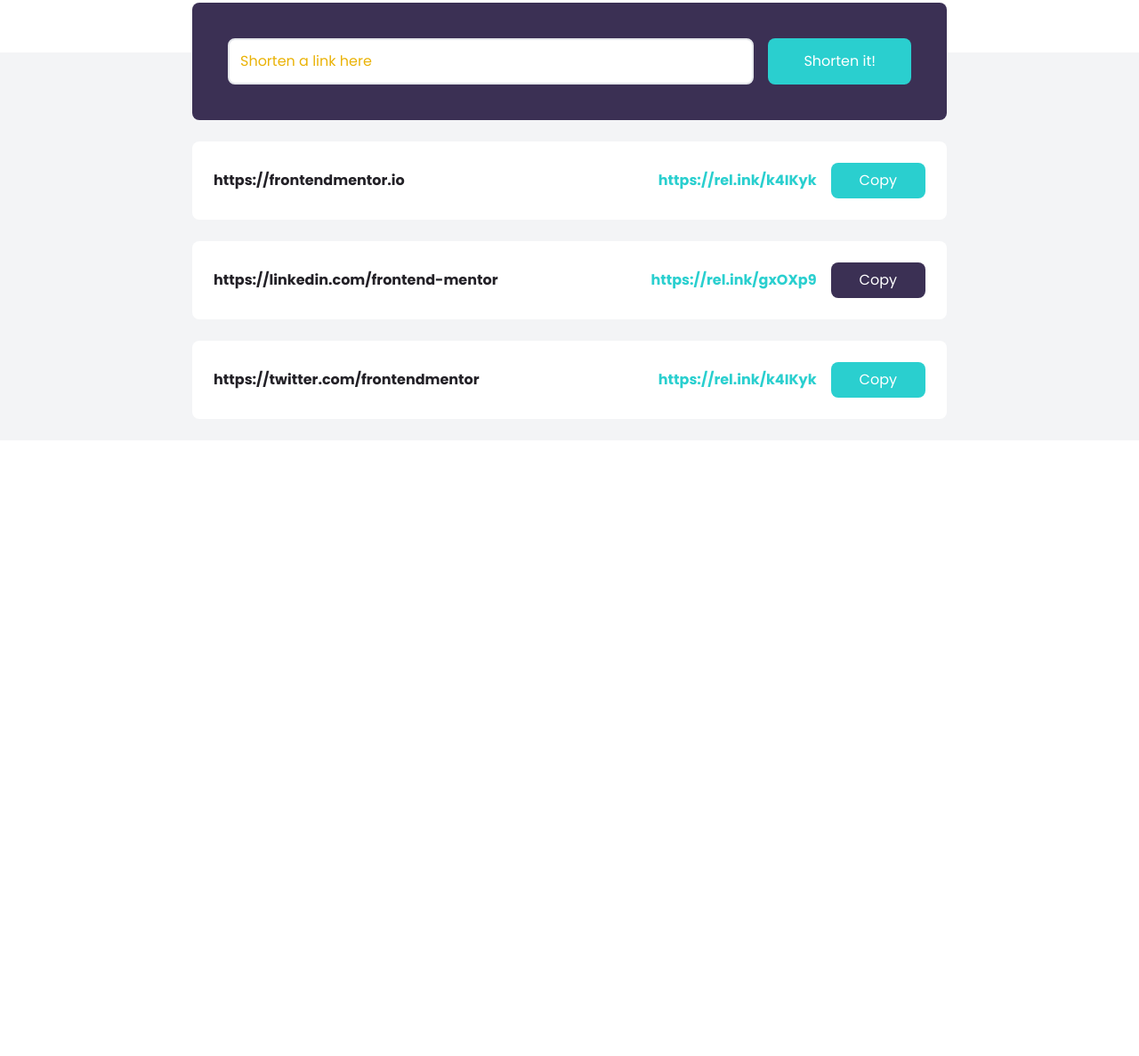
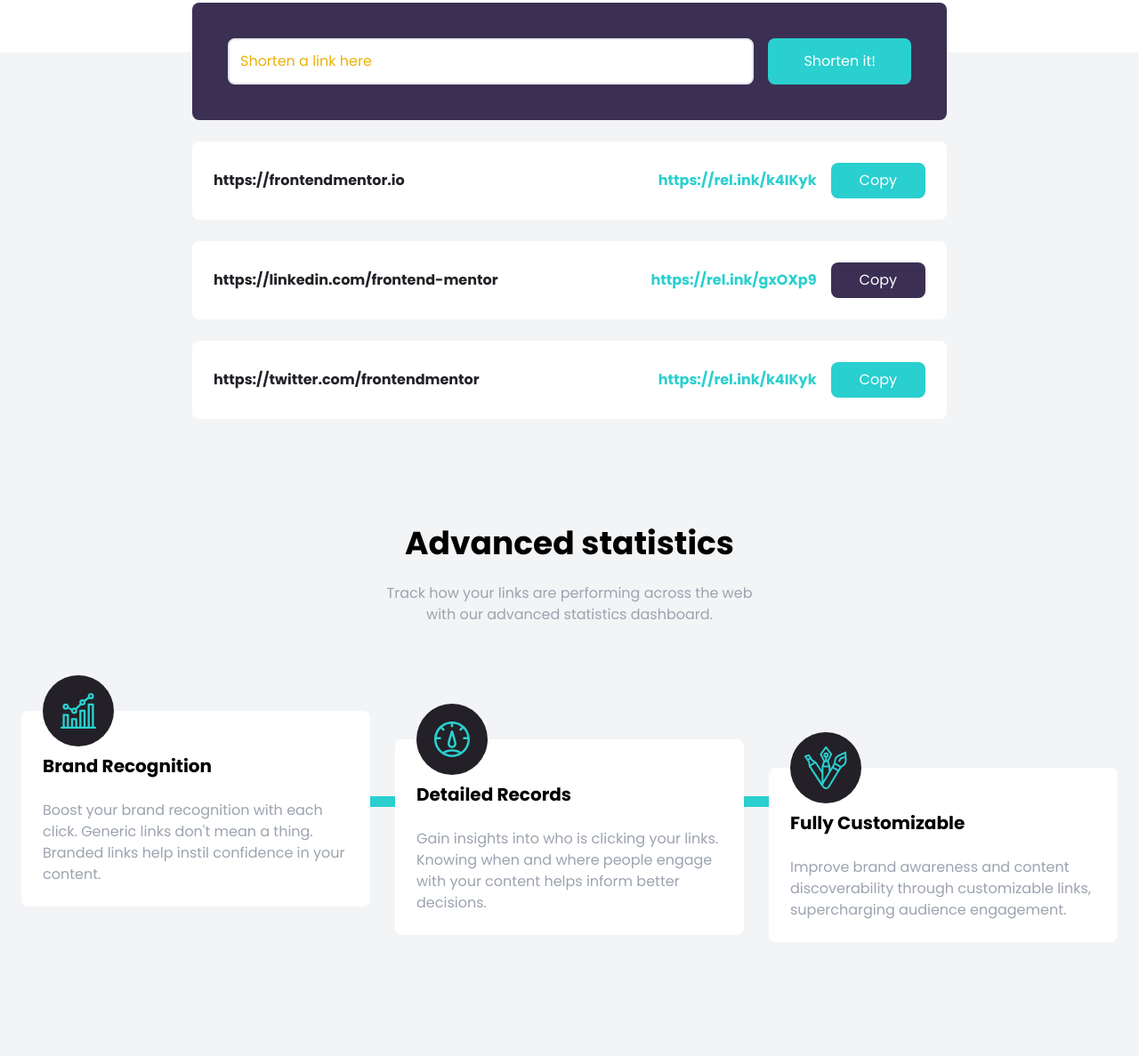
Before and after one commit to AndriyBas/tailwind-shortly, a website: page index.html in a window 1280 px wide. Shown: the part 685-1872 px from the top of the page at 89% size. Before the commit the page ends 1180 px from the top, so only its background shows below. Drawn offline with Linux system fonts and the light colour scheme.

Commit message:
features

```diff
--- a/index.html
+++ b/index.html
@@ -165,5 +165,94 @@
         </div>
       </div>
     </section>
+    <section id="stats" class="bg-gray-100 py-24">
+      <div class="container mx-auto px-3">
+        <h2 class="text-4xl mb-6 font-bold text-center">Advanced statistics</h2>
+        <p
+          class="max-w-xs mx-auto text-center text-gray-400 gray-400 md:max-w-md"
+        >
+          Track how your links are performing across the web with our advanced
+          statistics dashboard.
+        </p>
+      </div>
+    </section>
+    <section id="features" class="pb-32 bg-gray-100">
+      <div
+        class="relative container flex flex-col items-start px-6 mx-auto md:flex-row md:gap-7"
+      >
+        <!-- horizontal line -->
+        <div
+          class="hidden absolute top-24 left-16 h-3 w-10/12 bg-cyan md:block"
+        ></div>
+        <!-- vertical line -->
+        <div class="absolute left-1/2 w-2 h-full -ml-1 bg-cyan md:hidden"></div>
+        <!-- box 1 -->
+        <div
+          class="relative flex flex-col p-6 gap-6 bg-white rounded-lg md:w-1/3 z-10"
+        >
+          <!-- image  -->
+          <div class="absolute -ml-10 left-1/2 -top-10 md:left-16">
+            <div
+              class="flex items-center justify-center w-20 h-20 p-4 rounded-full bg-veryDarkViolet"
+            >
+              <img src="images/icon-brand-recognition.svg" alt="" />
+            </div>
+          </div>
+          <h5
+            class="pt-6 text-xl font-bold text-center capitalize md:text-left"
+          >
+            Brand recognition
+          </h5>
+          <p class="text-center text-gray-400 md:text-left">
+            Boost your brand recognition with each click. Generic links don't
+            mean a thing. Branded links help instil confidence in your content.
+          </p>
+        </div>
+        <!-- box 2 -->
+        <div
+          class="relative flex flex-col mt-24 p-6 gap-6 bg-white rounded-lg md:w-1/3 md:mt-8 z-10"
+        >
+          <!-- image  -->
+          <div class="absolute -ml-10 left-1/2 -top-10 md:left-16">
+            <div
+              class="flex items-center justify-center w-20 h-20 p-4 rounded-full bg-veryDarkViolet"
+            >
+              <img src="images/icon-detailed-records.svg" alt="" />
+            </div>
+          </div>
+          <h5
+            class="pt-6 text-xl font-bold text-center capitalize md:text-left"
+          >
+            Detailed Records
+          </h5>
+          <p class="text-center text-gray-400 md:text-left">
+            Gain insights into who is clicking your links. Knowing when and
+            where people engage with your content helps inform better decisions.
+          </p>
+        </div>
+        <!-- box 3 -->
+        <div
+          class="relative flex flex-col mt-24 p-6 gap-6 bg-white rounded-lg md:w-1/3 md:mt-16 z-10"
+        >
+          <!-- image  -->
+          <div class="absolute -ml-10 left-1/2 -top-10 md:left-16">
+            <div
+              class="flex items-center justify-center w-20 h-20 p-4 rounded-full bg-veryDarkViolet"
+            >
+              <img src="images/icon-fully-customizable.svg" alt="" />
+            </div>
+          </div>
+          <h5
+            class="pt-6 text-xl font-bold text-center capitalize md:text-left"
+          >
+            Fully Customizable
+          </h5>
+          <p class="text-center text-gray-400 md:text-left">
+            Improve brand awareness and content discoverability through
+            customizable links, supercharging audience engagement.
+          </p>
+        </div>
+      </div>
+    </section>
   </body>
 </html>
```
Also changed, not shown: dist/output.css.
